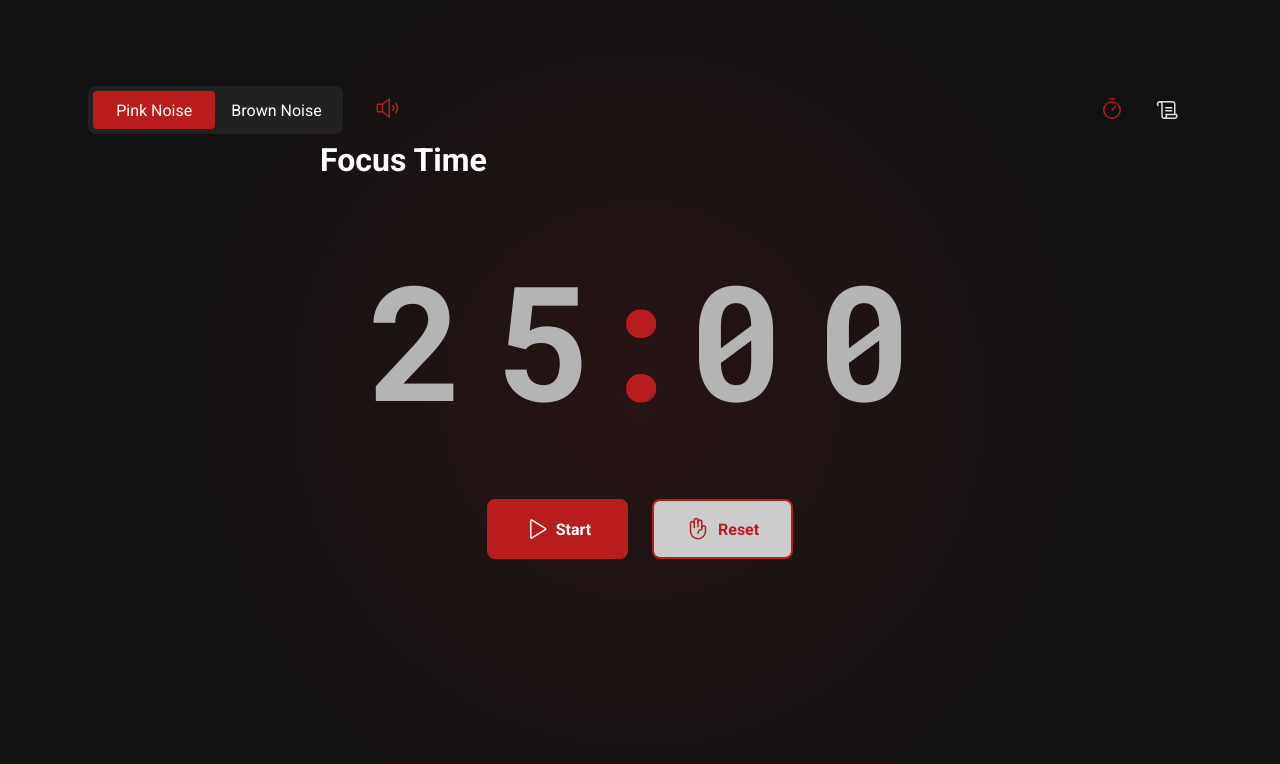
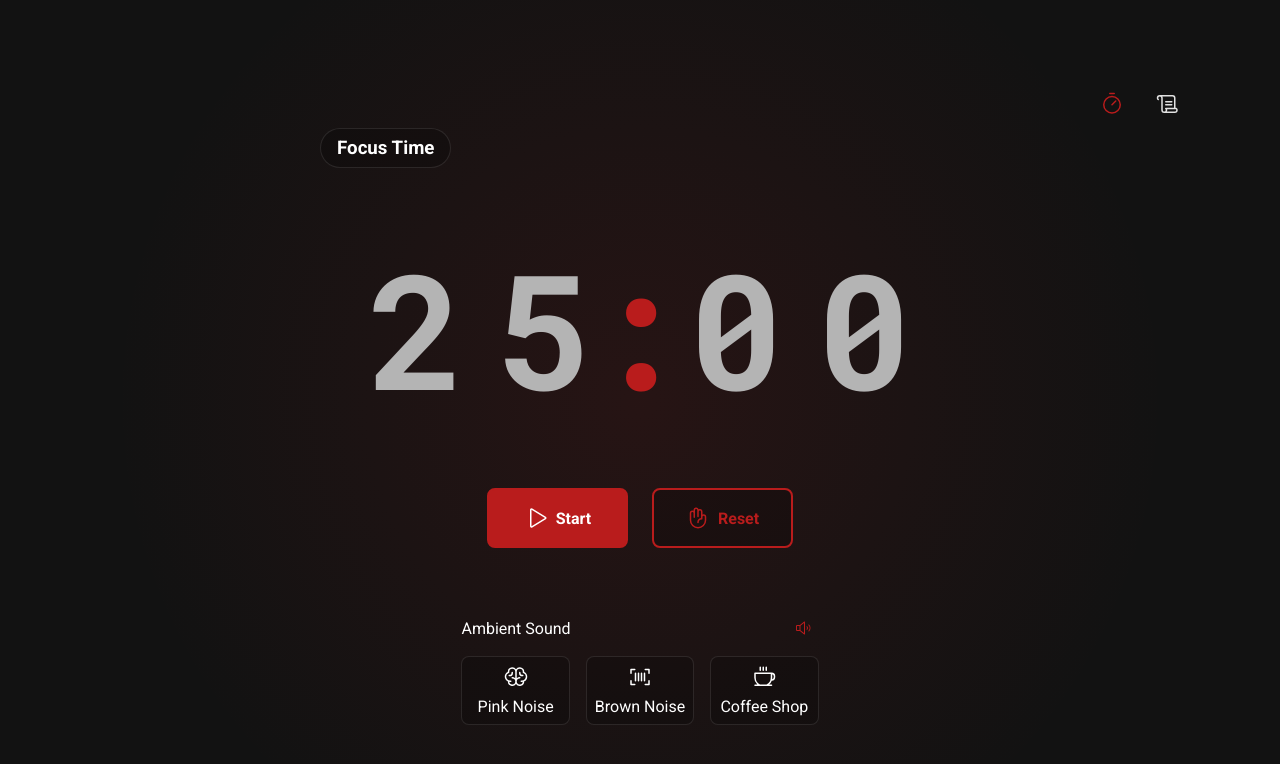
Before and after one commit to yanari/pomodoro-timer, a React (Vite) app: page / in a window 1280 px wide. Shown: the top 764 px of the page. Built offline with nearby package versions, Linux system fonts and the light colour scheme.

Commit message:
coffee sound, new sound controllers

```diff
--- a/package.json
+++ b/package.json
@@ -12,10 +12,10 @@
   },
   "dependencies": {
     "@hookform/resolvers": "^4.1.3",
+    "@phosphor-icons/react": "^2.1.7",
     "@types/styled-components": "^5.1.34",
     "date-fns": "^4.1.0",
     "immer": "^10.1.1",
-    "phosphor-react": "^1.4.1",
     "react": "^19.0.0",
     "react-dom": "^19.0.0",
     "react-hook-form": "^7.54.2",
--- a/src/components/Header/index.tsx
+++ b/src/components/Header/index.tsx
@@ -1,12 +1,12 @@
-import { Scroll, Timer } from 'phosphor-react'
+import { Scroll, Timer } from '@phosphor-icons/react'
 import { HeaderContainer } from './styles'
 import { NavLink } from 'react-router-dom'
-import { NoiseControllers } from '../NoiseControllers'
+// import { NoiseControllers } from '../NoiseControllers'
 
 export function Header() {
     return (
         <HeaderContainer>
-            <NoiseControllers />
+            {/* <NoiseControllers /> */}
             <nav>
                 <NavLink to="/" title="Timer">
                     <Timer size={24} />
--- a/src/components/Header/styles.ts
+++ b/src/components/Header/styles.ts
@@ -3,7 +3,7 @@ import styled from 'styled-components'
 export const HeaderContainer = styled.header`
     display: flex;
     align-items: center;
-    justify-content: space-between;
+    justify-content: flex-end;
 
     nav {
         display: flex;
--- a/src/components/NoiseControllers/index.tsx
+++ b/src/components/NoiseControllers/index.tsx
@@ -1,8 +1,8 @@
-import { SpeakerHigh, SpeakerSlash } from 'phosphor-react'
 import { SegmentedTabs } from '../SegmentedTabs'
 import { NoiseControllersContainer, ToggleSoundButton } from './styles'
 import { useAudio } from '../../hooks/useAudio'
 import { useState } from 'react'
+import { SpeakerHigh, SpeakerSlash } from '@phosphor-icons/react'
 
 /*
     Pink noise can help increase productivity, memory, focus and attention span.
--- /dev/null
+++ b/src/components/SoundControllers/index.tsx
@@ -0,0 +1,73 @@
+import {
+    Barcode,
+    Brain,
+    Coffee,
+    SpeakerHigh,
+    SpeakerSlash,
+    VinylRecord,
+} from '@phosphor-icons/react'
+import {
+    SoundControllerButton,
+    SoundControllerContainer,
+    SoundControllerContent,
+    SoundControllerMuteButton,
+    SoundControllerTitle,
+} from './styles'
+import { useAudio } from '../../hooks/useAudio'
+import { useState } from 'react'
+
+const noises = [
+    { label: 'Pink Noise', sound: 'audio/pink.mp3', icon: <Brain size={24} /> },
+    {
+        label: 'Brown Noise',
+        sound: 'audio/brown.mp3',
+        icon: <Barcode size={24} />,
+    },
+    {
+        label: 'Coffee Shop',
+        sound: 'audio/coffee.mp3',
+        icon: <Coffee size={24} />,
+    },
+    // {
+    //     label: 'Lo-Fi',
+    //     sound: 'audio/brown.mp3',
+    //     icon: <VinylRecord size={24} />,
+    // },
+]
+
+export function SoundControllers() {
+    const [noiseAsset, setNoiseAsset] = useState<string>('audio/pink.mp3')
+    const { isPlaying, togglePlaying, toggleAudioSrc } = useAudio(noiseAsset)
+
+    const handleChangeNoise = (value: string) => {
+        setNoiseAsset(value)
+        toggleAudioSrc()
+        if (!isPlaying) {
+            togglePlaying()
+        }
+    }
+
+    return (
+        <SoundControllerContainer>
+            <SoundControllerTitle>
+                <span>Ambient Sound</span>
+                <SoundControllerMuteButton onClick={togglePlaying}>
+                    {isPlaying ? <SpeakerSlash /> : <SpeakerHigh />}
+                </SoundControllerMuteButton>
+            </SoundControllerTitle>
+            <SoundControllerContent>
+                {noises.map((noise) => {
+                    return (
+                        <SoundControllerButton
+                            key={noise.label}
+                            onClick={() => handleChangeNoise(noise.sound)}
+                        >
+                            {noise.icon}
+                            <span>{noise.label}</span>
+                        </SoundControllerButton>
+                    )
+                })}
+            </SoundControllerContent>
+        </SoundControllerContainer>
+    )
+}
--- /dev/null
+++ b/src/components/SoundControllers/styles.ts
@@ -0,0 +1,57 @@
+import { styled } from 'styled-components'
+
+export const SoundControllerContainer = styled.div`
+    display: flex;
+    flex-direction: column;
+`
+
+export const SoundControllerTitle = styled.div`
+    display: flex;
+    align-items: center;
+    justify-content: space-between;
+    margin-bottom: 0.75rem;
+`
+
+export const SoundControllerBaseButton = styled.button`
+    cursor: pointer;
+
+    border-radius: 8px;
+
+    &:hover {
+        background-color: #0006;
+    }
+`
+
+export const SoundControllerMuteButton = styled(SoundControllerBaseButton)`
+    background-color: transparent;
+    display: flex;
+    align-items: center;
+    justify-content: center;
+    border: 0;
+    height: 2rem;
+    width: 2rem;
+    color: ${(props) => props.theme.primary};
+`
+
+export const SoundControllerContent = styled.div`
+    display: grid;
+    grid-template-columns: repeat(3, 1fr);
+    gap: 1rem;
+`
+
+export const SoundControllerButton = styled(SoundControllerBaseButton)`
+    border: 1px solid #ffffff1a;
+    padding: 0.5rem;
+    background-color: ${(props) => props.theme.button};
+    color: ${(props) => props.theme.text};
+    border-radius: 8px;
+
+    span {
+        display: block;
+        margin-top: 0.25rem;
+    }
+
+    &:hover {
+        background-color: #0006;
+    }
+`
--- a/src/components/Tag/index.tsx
+++ b/src/components/Tag/index.tsx
@@ -3,7 +3,16 @@ import { TagContainer } from './styles'
 
 interface TagProps {
     children: ReactNode
+    as?: string
 }
-export function Tag({ children }: TagProps) {
-    return <TagContainer>{children}</TagContainer>
+export function Tag({ children, as }: TagProps) {
+    let isBig = false
+    if (as && ['h1', 'h2', 'h3', 'h4', 'h5', 'h6'].includes(as)) {
+        isBig = true
+    }
+    return (
+        <TagContainer $isBig={isBig} as={as}>
+            {children}
+        </TagContainer>
+    )
 }
--- a/src/components/Tag/styles.ts
+++ b/src/components/Tag/styles.ts
@@ -1,8 +1,8 @@
 import { styled } from 'styled-components'
 
-export const TagContainer = styled.div`
-    background-color: #0003;
+export const TagContainer = styled.div<{ $isBig: boolean }>`
+    background-color: ${(props) => props.theme.button};
     border-radius: 9999px;
     border: 1px solid #ffffff1a;
-    padding: 0.25rem 0.75rem;
+    padding: ${(props) => (props.$isBig ? '0.5rem 1rem' : '0.25rem 0.75rem')};
 `
--- a/src/pages/Home/index.tsx
+++ b/src/pages/Home/index.tsx
@@ -6,9 +6,10 @@ import {
     StatusPomodoroContainer,
 } from './styles'
 import { Countdown } from './components/Countdown'
-import { HandPalm, Play, SkipForward } from 'phosphor-react'
 import { usePomodoroContext } from '../../contexts/PomodoroContext'
 import { Tag } from '../../components/Tag'
+import { HandPalm, Play, SkipForward } from '@phosphor-icons/react'
+import { SoundControllers } from '../../components/SoundControllers'
 
 export function Home() {
     const { phase, isRunning, pomodoroCount, onClickMainButton, resetTimer } =
@@ -17,7 +18,7 @@ export function Home() {
     return (
         <HomeContainer>
             <StatusPomodoroContainer>
-                <h1>{phase}</h1>
+                <Tag as="h3">{phase}</Tag>
                 <PomodoroDisplayContainer>
                     {pomodoroCount > 0 && (
                         <Tag>Completed Pomodoros: 🍅 x{pomodoroCount}</Tag>
@@ -41,6 +42,8 @@ export function Home() {
                     Reset
                 </ControlButton>
             </ControlButtonsContainer>
+
+            <SoundControllers />
         </HomeContainer>
     )
 }
--- a/src/pages/Home/styles.ts
+++ b/src/pages/Home/styles.ts
@@ -2,7 +2,6 @@ import { styled } from 'styled-components'
 
 export const HomeContainer = styled.main`
     flex: 1;
-
     display: flex;
     gap: 4rem;
     flex-direction: column;
@@ -37,7 +36,7 @@ interface ControlButtonProps {
 
 export const ControlButton = styled.button<ControlButtonProps>`
     background: ${(props) =>
-        props.$isPrimary ? props.theme.primary : props.theme.white};
+        props.$isPrimary ? props.theme.primary : props.theme.button};
     border: 2px solid ${(props) => props.theme.primary};
     padding: 1rem 2rem;
     border-radius: 8px;
--- a/src/styles/themes/default.ts
+++ b/src/styles/themes/default.ts
@@ -1,4 +1,5 @@
 export const defaultTheme = {
+    button: '#0003',
     white: '#ccc',
     countdownBg: '#212121',
     textTimer: '#E1E1E1',
```
Also changed, not shown: src/hooks/useKeyboardShortcut.tsx (added, +35 -0 lines), 2 other files (tests, documents, lock files or other folders).
